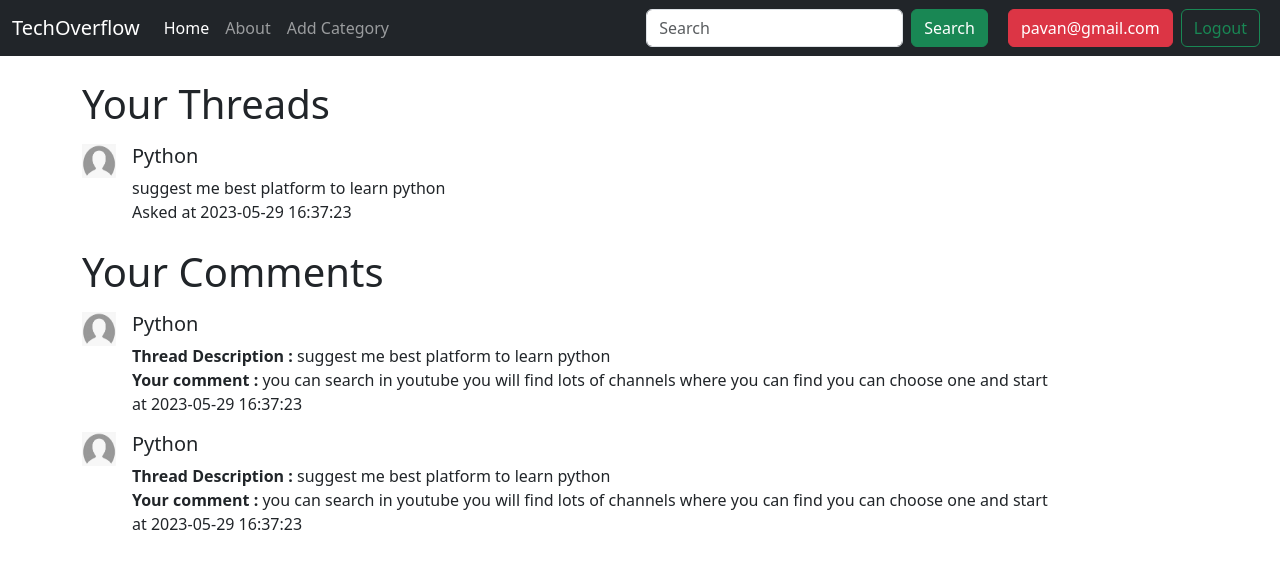
After one commit to pavankumar130/TechSolutionsHub, a PHP site: page /user.php in a window 1280 px wide. The commit adds this page. Shown: the top 569 px of the page. Run offline with PHP 8.4, Linux system fonts and the light colour scheme; a user stored in the database is signed in; data comes from the database, SQL or seed files in the repository.

Commit message:
modified:   partials/_header.php 	new file:   user.php

```diff
--- a/partials/_header.php
+++ b/partials/_header.php
@@ -60,7 +60,7 @@ echo ' <nav class="navbar navbar-expand-lg navbar-dark bg-dark">
         if(isset($_SESSION['loggedin']) and $_SESSION['loggedin']=true)
         {
             echo '
-            <button class="btn btn-danger ml-2">'.$_SESSION['user_email'].'</button>
+            <a href="/forum/user.php" role="button" class="btn btn-danger ml-2">'.$_SESSION['user_email'].'</button>
             <a href="/forum/partials/_logout.php" role="button" class="btn btn-outline-success mx-2">Logout</a>';
         }
         else
--- /dev/null
+++ b/user.php
@@ -0,0 +1,75 @@
+<?php
+    include './partials/_header.php';
+    include './partials/_dbconnect.php';
+?>
+
+<div class="container my-4">
+    <h1 style="margin-bottom: 10px;">Your Threads</h1>
+    <?php
+        $thread_user_id=$_SESSION['sno'];
+        $sql = "SELECT * FROM threads WHERE thread_user_id=$thread_user_id";
+        $result = mysqli_query($conn, $sql);
+
+    while ($row = mysqli_fetch_assoc($result))
+    {
+        $thread_title = $row['thread_title'];
+        $thread_desc = $row['thread_description'];
+        $thread_id = $row['thread_id'];
+        $thread_time=$row['timestamp'];
+        $thread_user_id=$row['thread_user_id'];
+
+        // Printing existing threads
+        echo '
+        <div class="d-flex my-3">
+            <div class="flex-shrink-0">
+                <img src="./Images/userdefault.jfif" alt="..." width="34px" height="34px">
+            </div>
+            <div class="flex-grow-1 ms-3">
+                <h5 class="mt-0"><a href="thread.php?threadid=' . $thread_id . '" class="text-dark" style="text-decoration: none;">' . $thread_title . '</a></h5>
+                ' . $thread_desc . '
+                <p class="font-weight-bold my-0">Asked at '. $thread_time.'</b></p>
+            </div>
+        </div>';
+    }
+
+    ?>
+</div>
+
+<div class="container my-4">
+    <h1 style="margin-bottom: 10px;">Your Comments</h1>
+    <?php
+        $thread_user_id=$_SESSION['sno'];
+        $sql = "SELECT * FROM comments WHERE comment_by=$thread_user_id";
+        $result = mysqli_query($conn, $sql);
+
+    while ($row = mysqli_fetch_assoc($result))
+    {
+        $comment_content = $row['comment_content'];
+        $thread_time = $row['comment_time'];
+
+        $query2="SELECT * FROM threads WHERE thread_user_id=$thread_user_id";
+        $result2=mysqli_query($conn,$query2);
+
+        // Printing existing threads
+        while($roww=mysqli_fetch_assoc($result2))
+        {
+            $thread_id=$roww['thread_id'];
+            $thread_title=$roww['thread_title'];
+            $thread_desc=$roww['thread_description'];
+            $thread_time=$roww['timestamp'];
+
+            echo '
+            <div class="d-flex my-3">
+                <div class="flex-shrink-0">
+                    <img src="./Images/userdefault.jfif" alt="..." width="34px" height="34px">
+                </div>
+                <div class="flex-grow-1 ms-3">
+                    <h5 class="mt-0"><a href="thread.php?threadid=' . $thread_id . '" class="text-dark" style="text-decoration: none;">'. $thread_title . '</a></h5><b> Thread Description :  </b>
+                    ' . $thread_desc . '
+                    <p class="font-weight-bold my-0"><b> Your comment :</b> '.$comment_content.'</b><br> at '. $thread_time .' </p>
+                </div>
+            </div>';
+        }
+    }
+    ?>
+</div>
```
